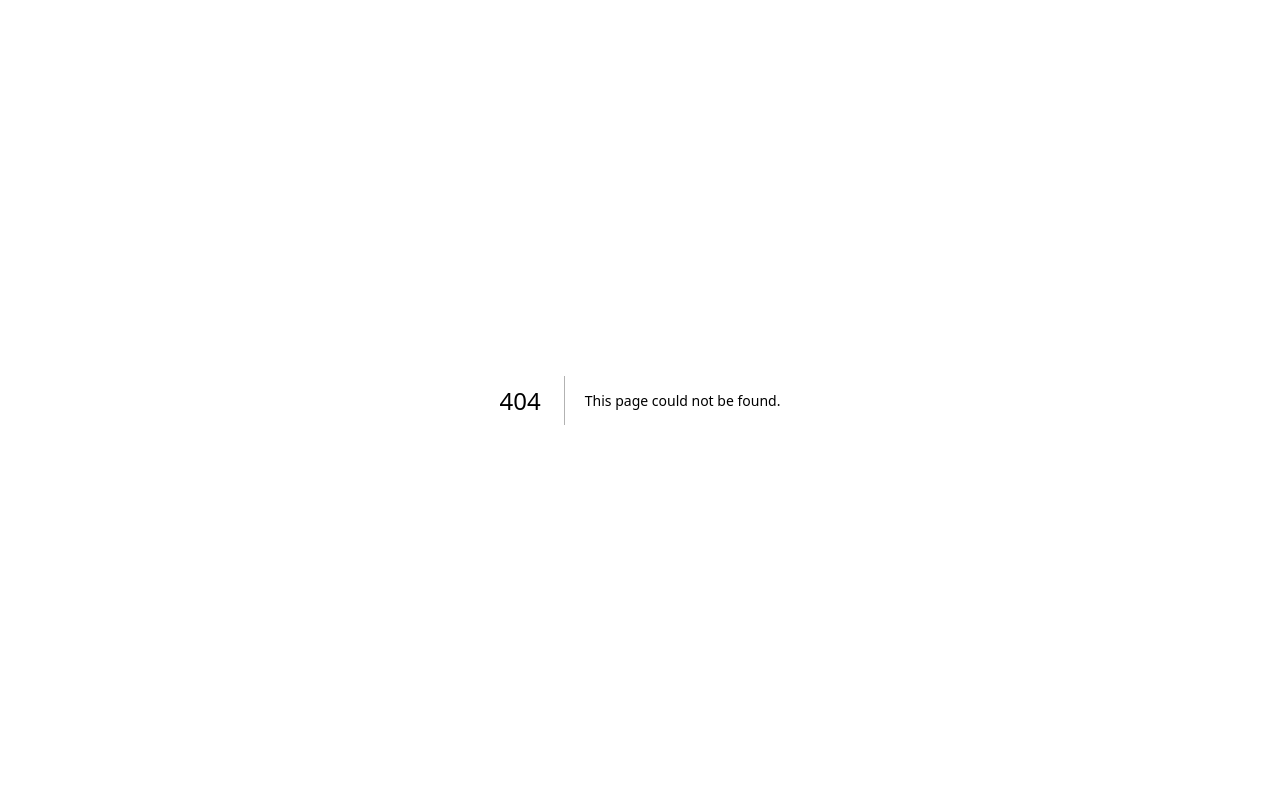
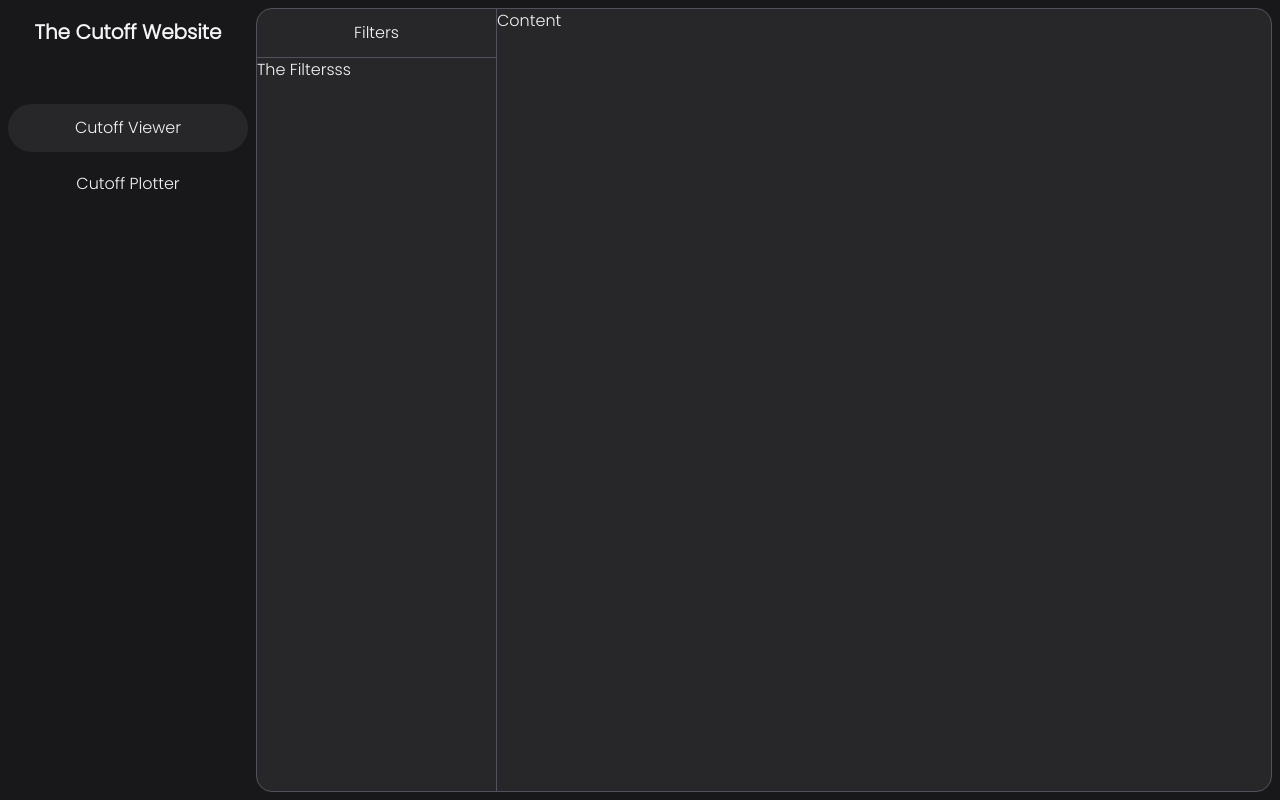
Before and after one commit to Akshay-VK/the-cutoff-website, a Next.js app: page /cutoff-viewer in a window 1280 px wide. Before the commit this address had no page. Built offline with nearby package versions, Linux system fonts and the light colour scheme; no server answers; the database is empty.

Commit message:
added a ui..does not work though

```diff
--- a/package.json
+++ b/package.json
@@ -22,6 +22,7 @@
   "dependencies": {
     "@libsql/client": "^0.14.0",
     "@t3-oss/env-nextjs": "^0.12.0",
+    "clsx": "^2.1.1",
     "drizzle-orm": "^0.41.0",
     "next": "^15.2.3",
     "postgres": "^3.4.7",
--- /dev/null
+++ b/src/app/cutoff-viewer/page.tsx
@@ -0,0 +1,25 @@
+import { eq } from "drizzle-orm";
+import Sidebar from "~/components/Sidebar";
+import { db } from "~/server/db";
+import { collegeTable } from "~/server/db/schema";
+
+export default async function CutoffViewer() {
+
+  const karnatakaColleges = await db.select().from(collegeTable).where(
+    eq(collegeTable.state,"Karnataka")
+  );
+
+
+  return (
+    <main className="w-full min-w-screen min-h-screen bg-primary-100 text-text-100 flex flex-row">
+      <Sidebar/>
+      <div className="bg-primary-200 border border-highlight-100 divide-x divide-highlight-100 grow my-2 mr-2 rounded-2xl flex flex-row">
+        <div className="w-60 rounded-l-2xl font-medium divide-y divide-highlight-100 flex flex-col">
+            <div className="grid place-content-center p-3 font-medium">Filters</div>
+            <div className="grow">The Filtersss</div>
+        </div>
+        <div className="grow">Content</div>
+      </div>
+    </main>
+  );
+}
--- a/src/app/page.tsx
+++ b/src/app/page.tsx
@@ -1,23 +1,5 @@
-import { eq } from "drizzle-orm";
-import { db } from "~/server/db";
-import { collegeTable } from "~/server/db/schema";
-import Test from "./test";
+import { redirect } from "next/navigation";
 
 export default async function HomePage() {
-
-  const karnatakaColleges = await db.select().from(collegeTable).where(
-    eq(collegeTable.state,"Karnataka")
-  );
-
-
-  return (
-    <main className="flex min-h-screen flex-col items-center justify-center bg-gray-950 text-white">
-      <div className="container flex flex-col items-center justify-center gap-12 px-4 py-16">
-        <h1 className="text-5xl font-extrabold tracking-tight text-white sm:text-[5rem]">
-          Hello there
-        </h1>
-        <Test colleges={karnatakaColleges} />
-      </div>
-    </main>
-  );
+  return redirect('/cutoff-viewer');
 }
--- a/src/app/test.tsx
+++ /dev/null
@@ -1,17 +0,0 @@
-"use client";
-
-import type { collegeTable } from "~/server/db/schema";
-
-export default function Test(props: {
-    colleges: (typeof collegeTable.$inferSelect)[];
-}) {
-    return (
-        <ul className="list-disc">
-            {props.colleges.map((college) => (
-                <li key={college.id}>
-                    {college.id} - {college.name} - {college.state} - {college.type}
-                </li>
-            ))}
-        </ul>
-    );
-}
--- /dev/null
+++ b/src/components/Sidebar.tsx
@@ -0,0 +1,34 @@
+'use client'
+
+import clsx from "clsx";
+import { usePathname } from "next/navigation";
+
+export default function Sidebar(){
+
+    let paths = [
+        "/cutoff-viewer",
+        "/cutoff-plotter"
+    ];
+
+    let path = usePathname();
+
+    const titleCase = (str: string) => str.split(' ').map(word => word.charAt(0).toUpperCase() + word.slice(1)).join(' ');
+
+    return (
+        <div className="shrink w-60 m-2 flex flex-col gap-2">
+            <div className="font-bold text-xl text-center h-12 grid place-content-center">
+                The Cutoff Website
+            </div>
+            <div className="h-8"></div>
+            {paths.map((v)=>{
+                let value=v.replace("-"," ");
+                value = titleCase(value.split('/')[1] ?? "");
+                return (
+                    <div className={clsx("h-12 hover:bg-primary-300 cursor-pointer rounded-4xl grid place-content-center transition-colors",v==path ? "bg-primary-200" : "bg-primary-100")} key={value}>
+                        {value}
+                    </div>
+                );
+            })}
+        </div>
+    )
+}
--- a/src/styles/globals.css
+++ b/src/styles/globals.css
@@ -1,6 +1,15 @@
 @import "tailwindcss";
 
-@theme {
+@theme inline {
   --font-sans: var(--font-poppins), ui-sans-serif, system-ui, sans-serif,
     "Apple Color Emoji", "Segoe UI Emoji", "Segoe UI Symbol", "Noto Color Emoji";
+
+  --color-primary-100: var(--color-zinc-900);
+  --color-primary-200: var(--color-zinc-800);
+  --color-primary-300: var(--color-zinc-700);
+
+  --color-text-100: var(--color-zinc-100);
+  --color-text-200: var(--color-zinc-500);
+
+  --color-highlight-100: var(--color-zinc-600);
 }
```
Also changed, not shown: Desktop - 1.png (added), 1 other file (tests, documents, lock files or other folders).
